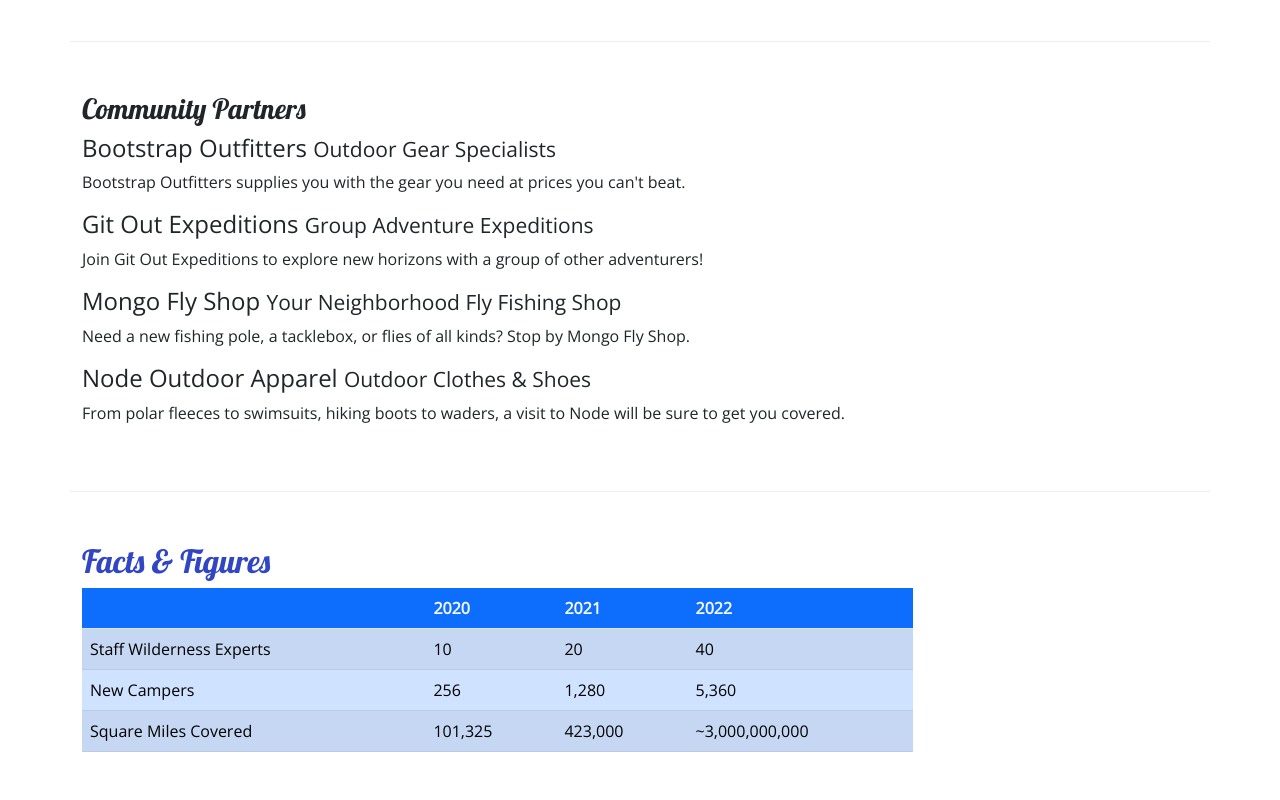
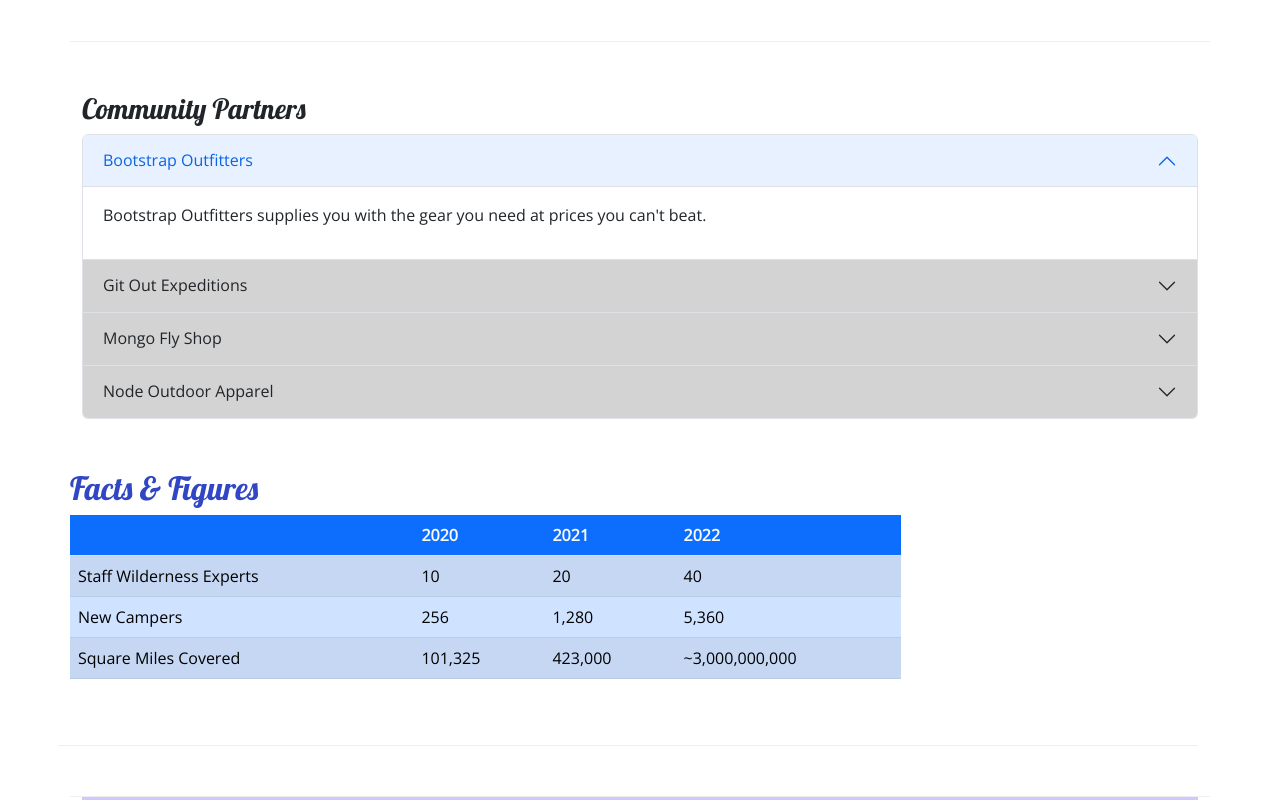
Before and after one commit to biancajade95/nucampsite, a website: page aboutus.html in a window 1280 px wide. Shown: the part 760-1560 px from the top of the page. Drawn offline with nearby package versions, Linux system fonts and the light colour scheme.

Commit message:
Accordion

```diff
--- a/aboutus.html
+++ b/aboutus.html
@@ -102,14 +102,58 @@
         <div class="row row-content">
             <div class="col">
                 <h3>Community Partners</h3>
-                <h4>Bootstrap Outfitters <small>Outdoor Gear Specialists</small></h4>
-                <p class="d-none d-sm-block">Bootstrap Outfitters supplies you with the gear you need at prices you can't beat.</p>
-                <h4>Git Out Expeditions <small>Group Adventure Expeditions</small></h4>
-                <p class="d-none d-sm-block">Join Git Out Expeditions to explore new horizons with a group of other adventurers!</p>
-                <h4>Mongo Fly Shop <small>Your Neighborhood Fly Fishing Shop</small></h4>
-                <p class="d-none d-sm-block">Need a new fishing pole, a tacklebox, or flies of all kinds? Stop by Mongo Fly Shop.</p>
-                <h4>Node Outdoor Apparel <small>Outdoor Clothes & Shoes</small></h4>
-                <p class="d-none d-sm-block">From polar fleeces to swimsuits, hiking boots to waders, a visit to Node will be sure to get you covered.</p>
+                <div id="accordionExample" class="accordion">
+                    <div class="accordion-item">
+                        <h4 class="accordion-header">
+                            <button class="accordion-button" type="button" data-bs-toggle="collapse" data-bs-target="#bootstrap">
+                                Bootstrap Outfitters
+                            </button>
+                        </h4>
+                        <div id="bootstrap" class="accordion-collapse collapse show" data-bs-parent="#accordionExample">
+                            <div class="accordion-body d-none d-sm-block">
+                                <p>Bootstrap Outfitters supplies you with the gear you need at prices you can't beat.</p>
+                            </div>
+                        </div>
+                    </div>
+                    <div class="accordion-item">
+                        <h4 class="accordion-header">
+                            <button class="accordion-button collapsed" type="button" data-bs-toggle="collapse"
+                                data-bs-target="#git">
+                                Git Out Expeditions
+                            </button>
+                        </h4>
+                        <div id="git" class="accordion-collapse collapse" data-bs-parent="#accordionExample">
+                            <div class="accordion-body d-none d-sm-block">
+                                <p>Join Git Out Expeditions to explore new horizons with a group of other adventurers!</p>
+                            </div>
+                        </div>
+                    </div>
+                    <div class="accordion-item">
+                        <h4 class="accordion-header">
+                            <button class="accordion-button collapsed" type="button" data-bs-toggle="collapse"
+                                data-bs-target="#mongo">
+                                Mongo Fly Shop
+                            </button>
+                        </h4>
+                        <div id="mongo" class="accordion-collapse collapse" data-bs-parent="#accordionExample">
+                            <div class="accordion-body d-none d-sm-block">
+                                <p>Need a new fishing pole, a tacklebox, or flies of all kinds? Stop by Mongo Fly Shop.</p>
+                            </div>
+                        </div>
+                    </div>
+                    <div class="accordion-item">
+                        <h4 class="accordion-header">
+                            <button class="accordion-button collapsed" type="button" data-bs-toggle="collapse"
+                                data-bs-target="#node">
+                                Node Outdoor Apparel
+                            </button>
+                        </h4>
+                        <div id="node" class="accordion-collapse collapse" data-bs-parent="#accordionExample">
+                            <div class="accordion-body d-none d-sm-block">
+                                <p>From polar fleeces to swimsuits, hiking boots to waders, a visit to Node will be sure to get you covered.</p>
+                            </div>
+                        </div>
+                    </div>
             </div>
         </div>
         <div class="row row-content">
--- a/css/styles.css
+++ b/css/styles.css
@@ -44,3 +44,7 @@
 .navbar-toggler {
     margin-left: auto;
 }
+
+.accordion-button {
+    background-color: #d3d3d3;
+  }
```
Also changed, not shown: 2 other files.
